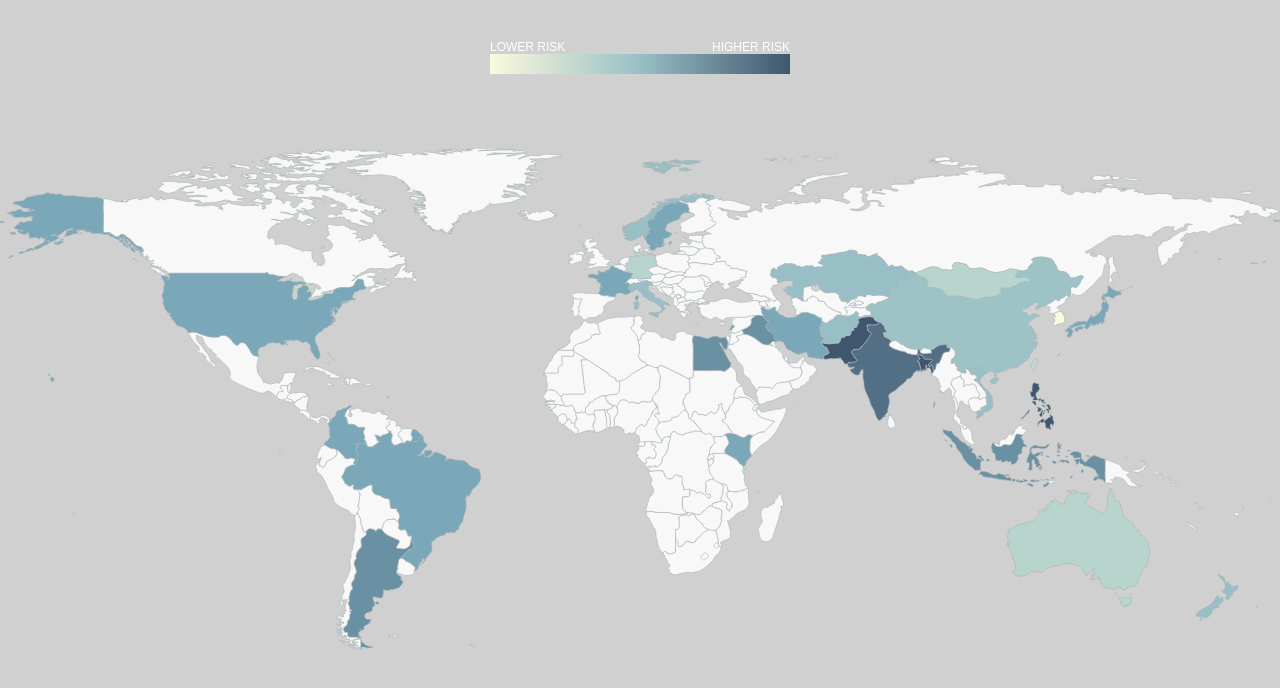
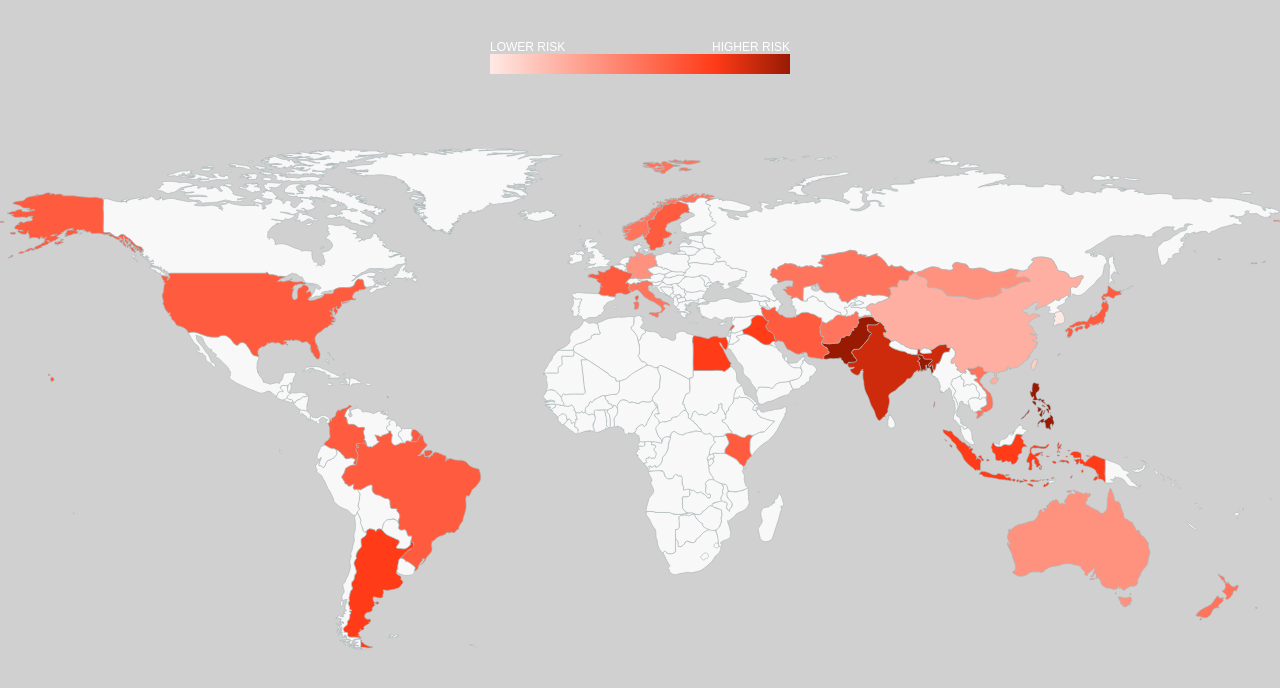
Before and after one commit to timchu/tim-covid-map, a website: page public/index.html in a window 1280 px wide. Drawn offline with nearby package versions, Linux system fonts and the light colour scheme.

Commit message:
Change color scheme to red

```diff
--- a/public/js/map.js
+++ b/public/js/map.js
@@ -36,7 +36,8 @@ $("#container").mapael({
                 {
                     max: -9,
                     attrs: {
-                        fill: "#fbfadc"
+                        fill: "#FFE9E5"
+                        //"#fbfadc"
                     },
                     label: "Less than -9"
                 },
@@ -44,7 +45,8 @@ $("#container").mapael({
                     min: -9,
                     max:-5,
                     attrs: {
-                        fill: "#c2d9cf"
+                        fill: "#FFCEC5"
+                        //"#c2d9cf"
                     },
                     label: "Between -5 and -9"
                 },
@@ -52,7 +54,8 @@ $("#container").mapael({
                     min: -5,
                     max:-2,
                     attrs: {
-                        fill: "#9dc3c6"
+                        fill: "#FEAFA1"
+                        //"#9dc3c6"
                     },
                     label: "Between -5 and -9"
                 },
@@ -60,7 +63,8 @@ $("#container").mapael({
                     min:-2,
                     max: 0,
                     attrs: {
-                        fill: "#b8d5cd"
+                        fill: "#FF927F"
+                        //"#b8d5cd"
                     },
                     label: "Between -2 and 0"
                 },
@@ -68,7 +72,8 @@ $("#container").mapael({
                     min: 0,
                     max: 2,
                     attrs: {
-                        fill: "#98bfc6"
+                        fill: "#FF745C"
+                       // "#98bfc6"
                     },
                     label: "Less than 2"
                 },
@@ -76,7 +81,8 @@ $("#container").mapael({
                     min: 2,
                     max: 5,
                     attrs: {
-                        fill: "#7aa8b8"
+                        fill:  "#FF5B3F"
+                        //"#7aa8b8"
                     },
                     label: "Between 2 and 5"
                 },
@@ -84,7 +90,8 @@ $("#container").mapael({
                     min: 5,
                     max: 9,
                     attrs: {
-                        fill: "#6a90a3"
+                        fill: "#FF3B18"
+                        //"#6a90a3"
                     },
                     label: "Between 5 and 9"
                 },
@@ -92,14 +99,16 @@ $("#container").mapael({
                     min: 9.01,
                     max: 9.99,
                     attrs: {
-                        fill: "#536f85"
+                        fill: "#CE2B0D"
+                        //"#536f85"
                     },
                     label: "Between 9 and 10"
                 },
                 {
                     min: 10,
                     attrs: {
-                        fill: "#40566e"
+                        fill: "#991A03"
+                        //"#40566e"
                     },
                     label: "Over 10"
                 }
--- a/public/styles/main.css
+++ b/public/styles/main.css
@@ -38,8 +38,10 @@ body {
 .risk-gradient {
     height: 20px;
     width: 300px;
-    background: rgb(251,250,220);
-    background: linear-gradient(90deg, rgba(251,250,220,1) 0%, rgba(152,191,198,1) 50%, rgba(64,86,110,1) 100%);
+    /* background: rgb(251,250,220); */
+    /* background: linear-gradient(90deg, rgba(251,250,220,1) 0%, rgba(152,191,198,1) 50%, rgba(64,86,110,1) 100%);  */
+    background: rgb(255,233,229);
+    background: linear-gradient(90deg, rgba(255,233,229,1) 0%, rgba(254,175,161,1) 24%, rgba(255,116,92,1) 50%, rgba(255,59,24,1) 75%, rgba(153,26,3,1) 100%);
 }
 
 .map {
```
